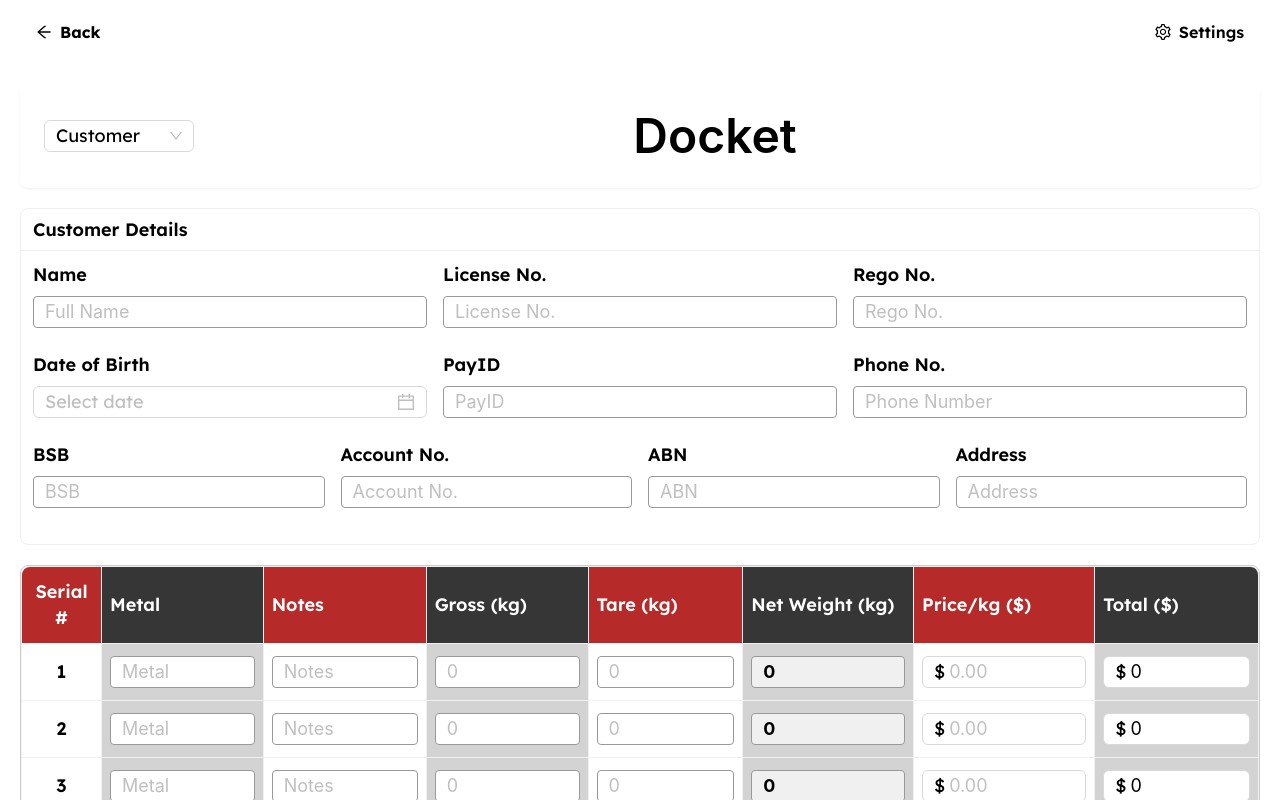
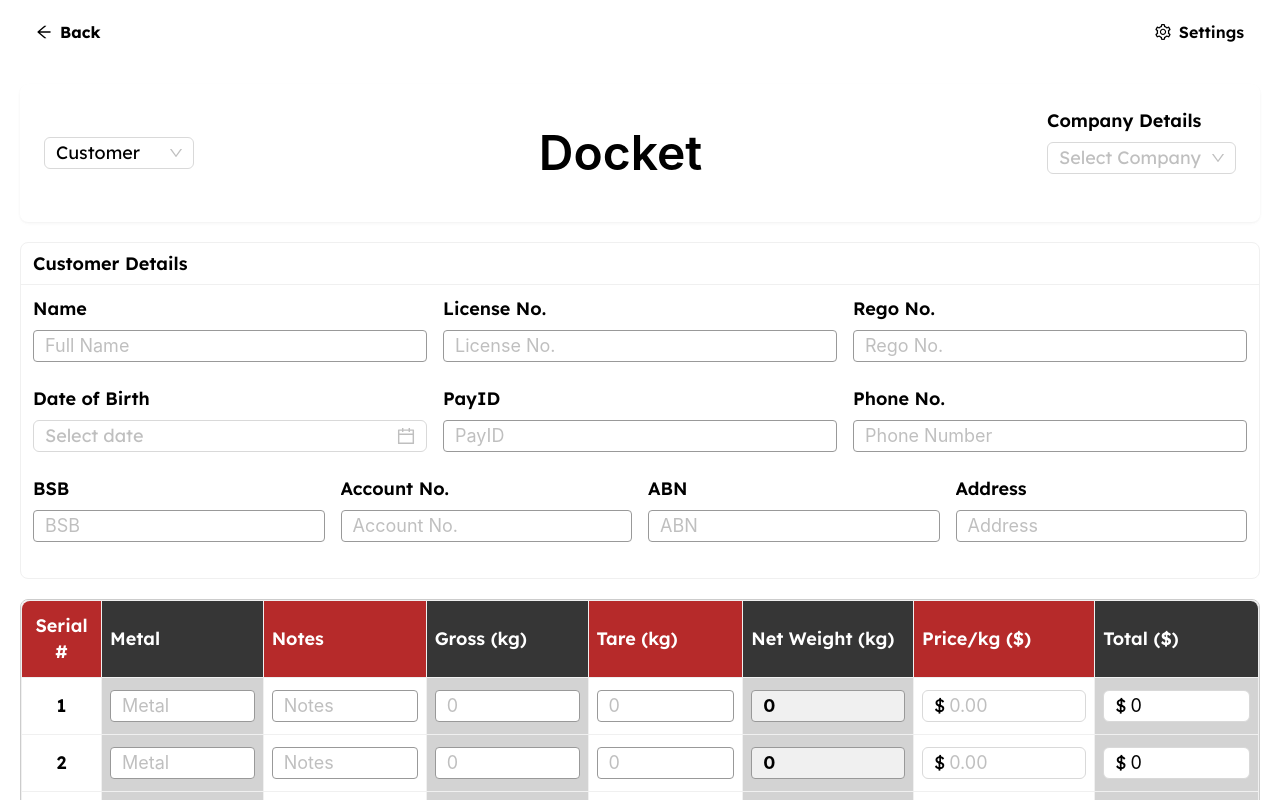
Before and after one commit to JuhilKBhatt/Weight-Docket-Maker, a React (Vite) app in the folder frontend/: page /new-docket in a window 1280 px wide. Shown: the top 800 px of the page. Built offline with nearby package versions, Linux system fonts and the light colour scheme; a web font is replaced by a local one.

Commit message:
Update DocketForm.jsx

```diff
--- a/frontend/src/pages/docket/DocketForm.jsx
+++ b/frontend/src/pages/docket/DocketForm.jsx
@@ -142,7 +142,13 @@ export default function DocketForm() {
                         <Col>
                             <Title level={1} style={{ margin: 0 }}>Docket</Title>
                         </Col>
-                        <Col></Col>
+                        <Col>
+                            <Form.Item label= "Company Details" name="companyDetails">
+                                <Select
+                                    placeholder="Select Company"
+                                />
+                            </Form.Item>
+                        </Col>
                     </Row>
                 </Card>
 
```
